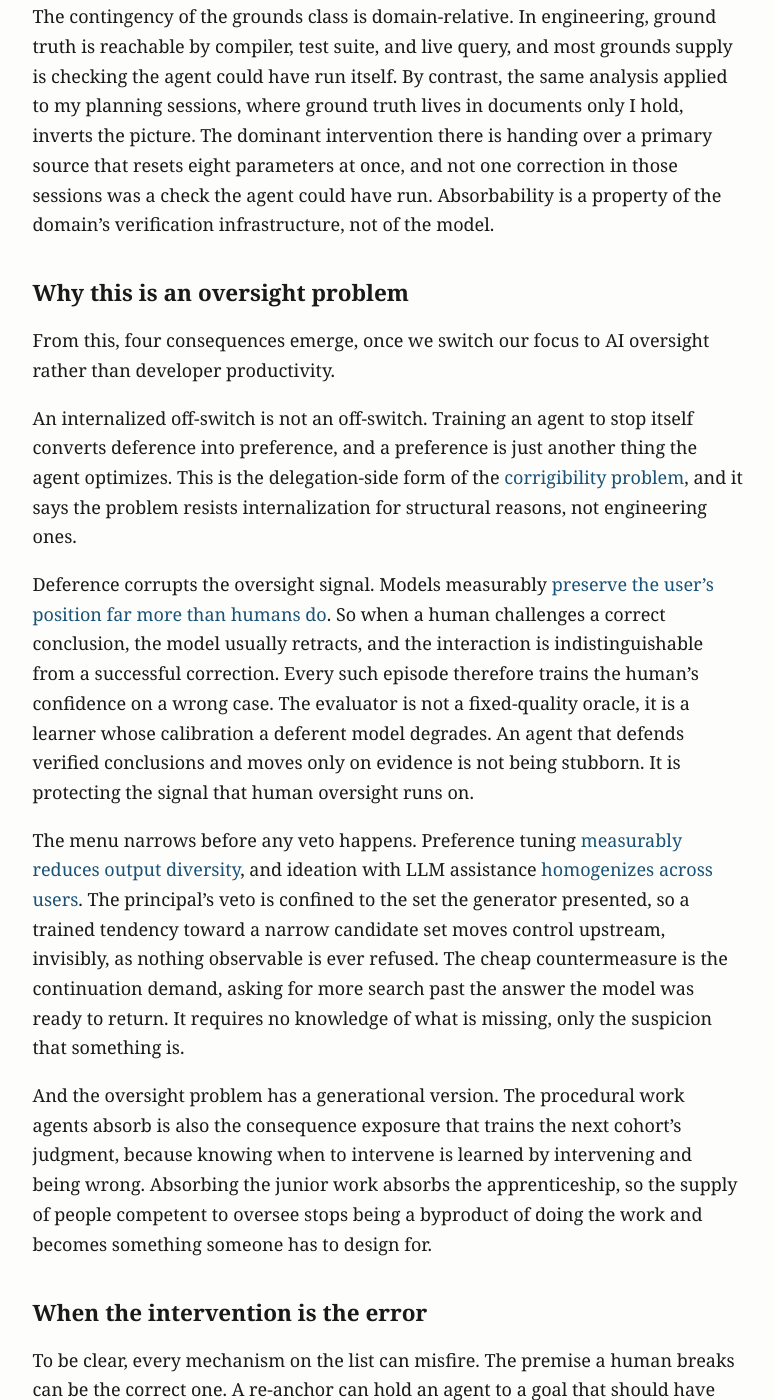
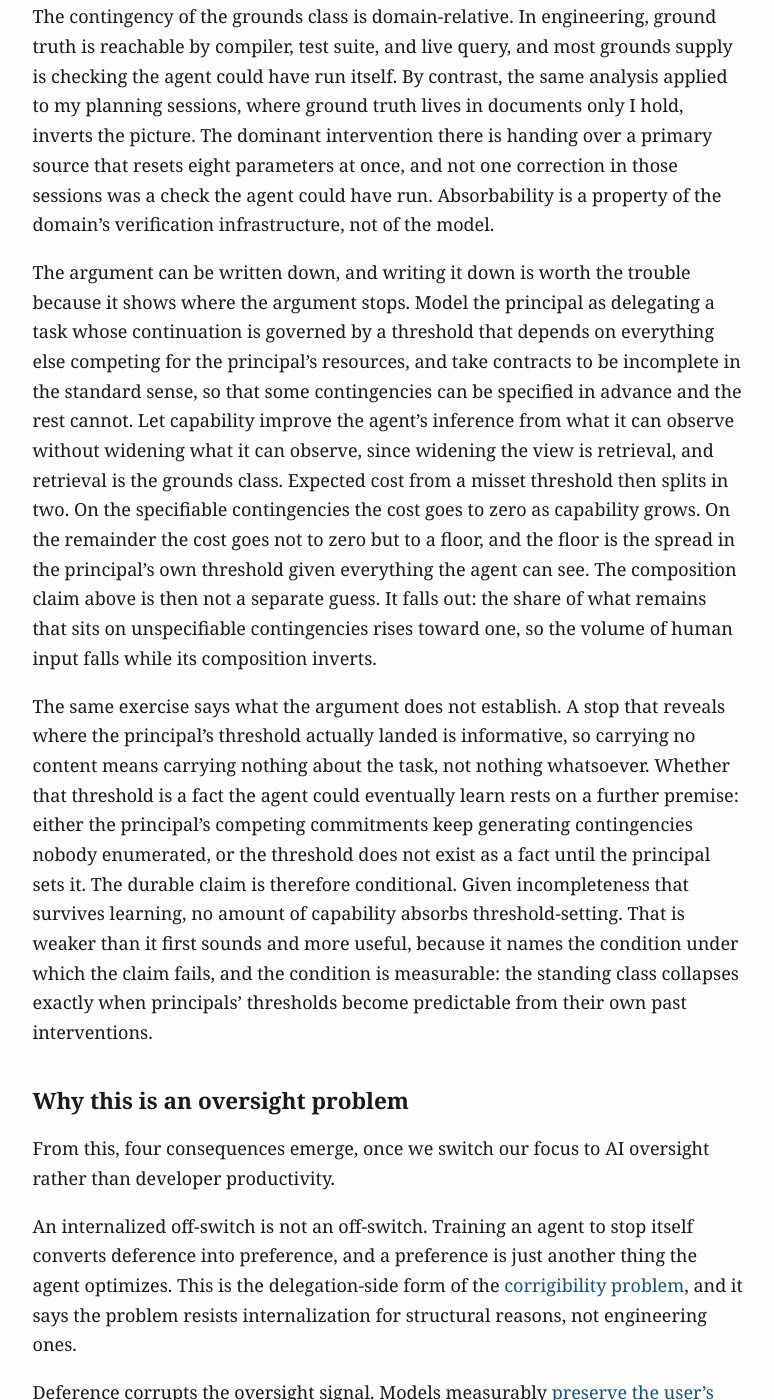
Before and after one commit to MajorLift/blog, a Jekyll site: the page built from _posts/2026-07-24-when-if-ever-agents-stop-needing-us.md, in a window 1280 px wide and 1400 px high, scrolled down 4729 px. Shown: the whole window, without its empty margins (252-1026 px from the left). Built offline with Jekyll 4.4.1, drawn with Linux system fonts in a browser that asks for light colours; some of the changed text lies outside the part shown.

Commit message:
Sync essay 1: formal statement and composition test

```diff
--- a/_posts/2026-07-24-when-if-ever-agents-stop-needing-us.md
+++ b/_posts/2026-07-24-when-if-ever-agents-stop-needing-us.md
@@ -52,6 +52,10 @@
 
 The contingency of the grounds class is domain-relative. In engineering, ground truth is reachable by compiler, test suite, and live query, and most grounds supply is checking the agent could have run itself. By contrast, the same analysis applied to my planning sessions, where ground truth lives in documents only I hold, inverts the picture. The dominant intervention there is handing over a primary source that resets eight parameters at once, and not one correction in those sessions was a check the agent could have run. Absorbability is a property of the domain's verification infrastructure, not of the model.
 
+The argument can be written down, and writing it down is worth the trouble because it shows where the argument stops. Model the principal as delegating a task whose continuation is governed by a threshold that depends on everything else competing for the principal's resources, and take contracts to be incomplete in the standard sense, so that some contingencies can be specified in advance and the rest cannot. Let capability improve the agent's inference from what it can observe without widening what it can observe, since widening the view is retrieval, and retrieval is the grounds class. Expected cost from a misset threshold then splits in two. On the specifiable contingencies the cost goes to zero as capability grows. On the remainder the cost goes not to zero but to a floor, and the floor is the spread in the principal's own threshold given everything the agent can see. The composition claim above is then not a separate guess. It falls out: the share of what remains that sits on unspecifiable contingencies rises toward one, so the volume of human input falls while its composition inverts.
+
+The same exercise says what the argument does not establish. A stop that reveals where the principal's threshold actually landed is informative, so carrying no content means carrying nothing about the task, not nothing whatsoever. Whether that threshold is a fact the agent could eventually learn rests on a further premise: either the principal's competing commitments keep generating contingencies nobody enumerated, or the threshold does not exist as a fact until the principal sets it. The durable claim is therefore conditional. Given incompleteness that survives learning, no amount of capability absorbs threshold-setting. That is weaker than it first sounds and more useful, because it names the condition under which the claim fails, and the condition is measurable: the standing class collapses exactly when principals' thresholds become predictable from their own past interventions.
+
 ## Why this is an oversight problem
 
 From this, four consequences emerge, once we switch our focus to AI oversight rather than developer productivity.
@@ -76,6 +80,8 @@
 
 Given that the dataset currently consists of a sample of one principal, the priority is to establish clear, a priori falsifiers. The standing class would be broken by a system that reliably self-generates well-timed stops and judgment commitments with no external principal. Applying these categories to the public interaction datasets, with definitions fixed in advance and coders who are not me, will be the test that separates real structures from a single individual's projections, and does not require any private data.
 
+The composition prediction has a shape that can be measured rather than argued. Count the interventions of each class per session across model generations, offset by session length, and the prediction is a falling count for the grounds class against a flat one for standing. The test is conservative in a useful way, because the obvious confound, harder tasks being handed to better models, raises the grounds count and therefore pushes against the prediction rather than toward it.
+
 ## The question dissolves
 
 There is a last reason the title question cannot be answered with a date. Asked in full, it is whether agents will stop needing humans in order to operate successfully, and the word carrying the weight is "successfully." Success is not a property that can be intrinsic to a system. Success is indexed to the purposes of a specific party, and those criteria are inherited even by seemingly objective achievements. For example, a proved theorem counts as success relative to a practice that decided proving it mattered more than the compute cost expended. In empirical terms, a system that continues optimizing even after no one holds the index does not become unsuccessful. Rather, the system becomes proxy-optimal, and [reward hacking](https://arxiv.org/abs/1606.06565) is the existing catalog of this outcome. Behavior persists, metrics improve, while the point of the whole exercise has been lost. Every mechanism in the standing class is machinery for keeping that index of success attached.
```
